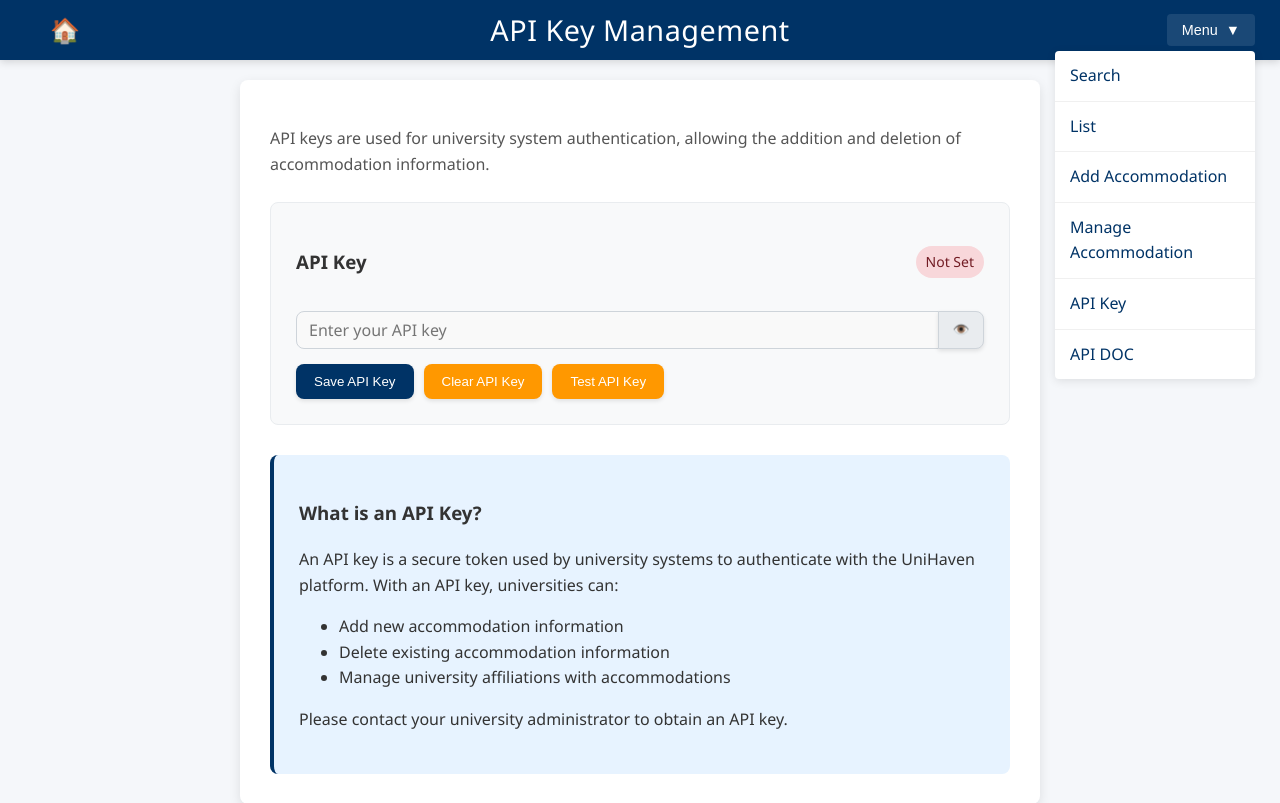
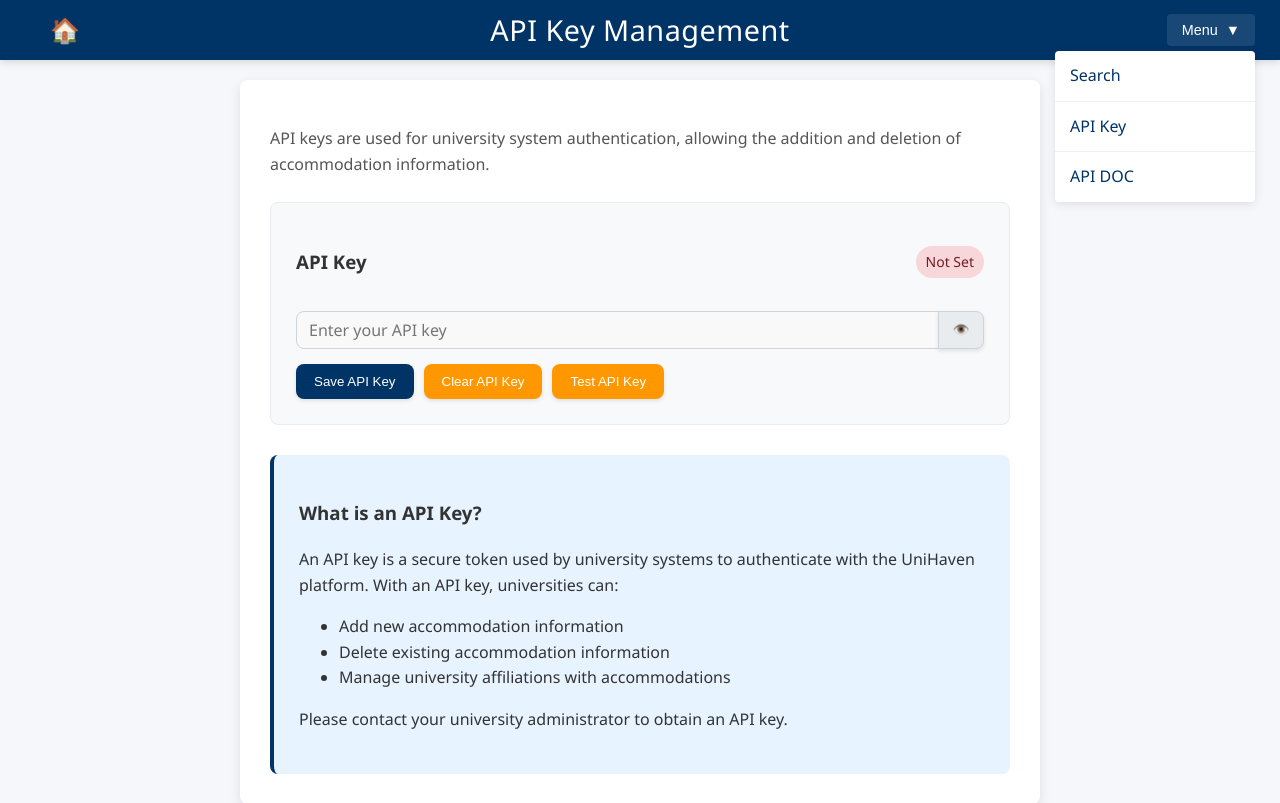
Before and after one commit to GuiyinTIAN/UniHaven, a Django app: template accommodation/templates/accommodation/api_key_management.html in a window 1280 px wide, after a click that opens the changed part. Shown: the top 803 px of the page. Run offline with Django 5.2, Linux system fonts and the light colour scheme; the template is opened without the code that fills it, so the values that code supplies are empty.

Commit message:
update specialist

```diff
--- a/accommodation/templates/accommodation/api_key_management.html
+++ b/accommodation/templates/accommodation/api_key_management.html
@@ -217,6 +217,9 @@
                 keyStatus.classList.add('not-set');
                 testResult.style.display = 'none';
                 alert('API key cleared successfully!');
+
+                // Refresh the page to update menu status
+                window.location.reload();
             }
         });
 
@@ -250,10 +253,11 @@
 
                 if (response.ok) {
                     testResult.innerHTML = `
-                        <div style="padding: 10px; background-color: #d4edda; color: #155724; border-radius: 4px;">
+                        <div style="padding: 10px; background-color: #d4edda; color: #155724; border-radius: 4px;text-align: center;">
                             <h4>✅ API Key Valid!</h4>
                             <p>University: ${data.university || 'Unknown'}</p>
                             <p>Code: ${data.code || 'Unknown'}</p>
+                            <button id="refreshPageBtn" class="btn btn-primary mt-2" style="display: block; margin: 0 auto;">Refresh Page to Update Menu</button>
                         </div>
                     `;
 
@@ -261,6 +265,11 @@
                     keyStatus.textContent = 'Set';
                     keyStatus.classList.remove('not-set');
                     keyStatus.classList.add('set');
+
+                    // Add refresh button click event
+                    document.getElementById('refreshPageBtn').addEventListener('click', function() {
+                        window.location.reload();
+                    });
                 } else {
                     testResult.innerHTML = `
                         <div style="padding: 10px; background-color: #f8d7da; color: #721c24; border-radius: 4px;">
--- a/accommodation/templates/accommodation/base.html
+++ b/accommodation/templates/accommodation/base.html
@@ -211,9 +211,9 @@
                 </button>
                 <ul id="navMenu" class="dropdown-menu">
                     <li><a href="{% url 'search_accommodation' %}">Search</a></li>
-                    <li><a href="{% url 'list_accommodation' %}">List</a></li>
-                    <li><a href="{% url 'add_accommodation' %}">Add Accommodation</a></li>
-                    <li><a href="{% url 'manage_accommodations' %}">Manage Accommodation</a></li>
+                    <li id="listMenuItem" style="display: none;"><a href="{% url 'list_accommodation' %}">List</a></li>
+                    <li id="addMenuItem" style="display: none;"><a href="{% url 'add_accommodation' %}">Add Accommodation</a></li>
+                    <li id="manageMenuItem" style="display: none;"><a href="{% url 'manage_accommodations' %}">Manage Accommodation</a></li>
                     <li><a href="{% url 'api_key_management' %}">API Key</a></li>
                     <li><a href="{% url 'swagger-ui' %}">API DOC</a></li>
                 </ul>
@@ -234,16 +234,29 @@
             const menuToggle = document.getElementById('menuToggle');
             const navMenu = document.getElementById('navMenu');
 
+            // check if the user is specialist or not
+            // If the user is a specialist, show the specialist menu item
+            const apiKey = localStorage.getItem('unihaven_api_key');
+            const listMenuItem = document.getElementById('listMenuItem');
+            const addMenuItem = document.getElementById('addMenuItem');
+            const manageMenuItem = document.getElementById('manageMenuItem');
+
+            if (apiKey) {
+                // specialist user
+                listMenuItem.style.display = 'block';
+                addMenuItem.style.display = 'block';
+                manageMenuItem.style.display = 'block';
+            } else {
+                // non-specialist user
+                listMenuItem.style.display = 'none';
+                addMenuItem.style.display = 'none';
+                manageMenuItem.style.display = 'none';
+            }
+
             if (menuToggle && navMenu) {
                 menuToggle.addEventListener('click', function(event) {
                     event.stopPropagation();
                     navMenu.classList.toggle('show');
-
-                    // change the icon based on the menu state
-                    // const menuIcon = menuToggle.querySelector('.dropdown-icon');
-                    // if (menuIcon) {
-                    //     menuIcon.textContent = navMenu.classList.contains('show') ? '▲' : '▼';
-                    // }
                 });
 
                 document.addEventListener('click', function(event) {
```
Also changed, not shown: db.sqlite3.
